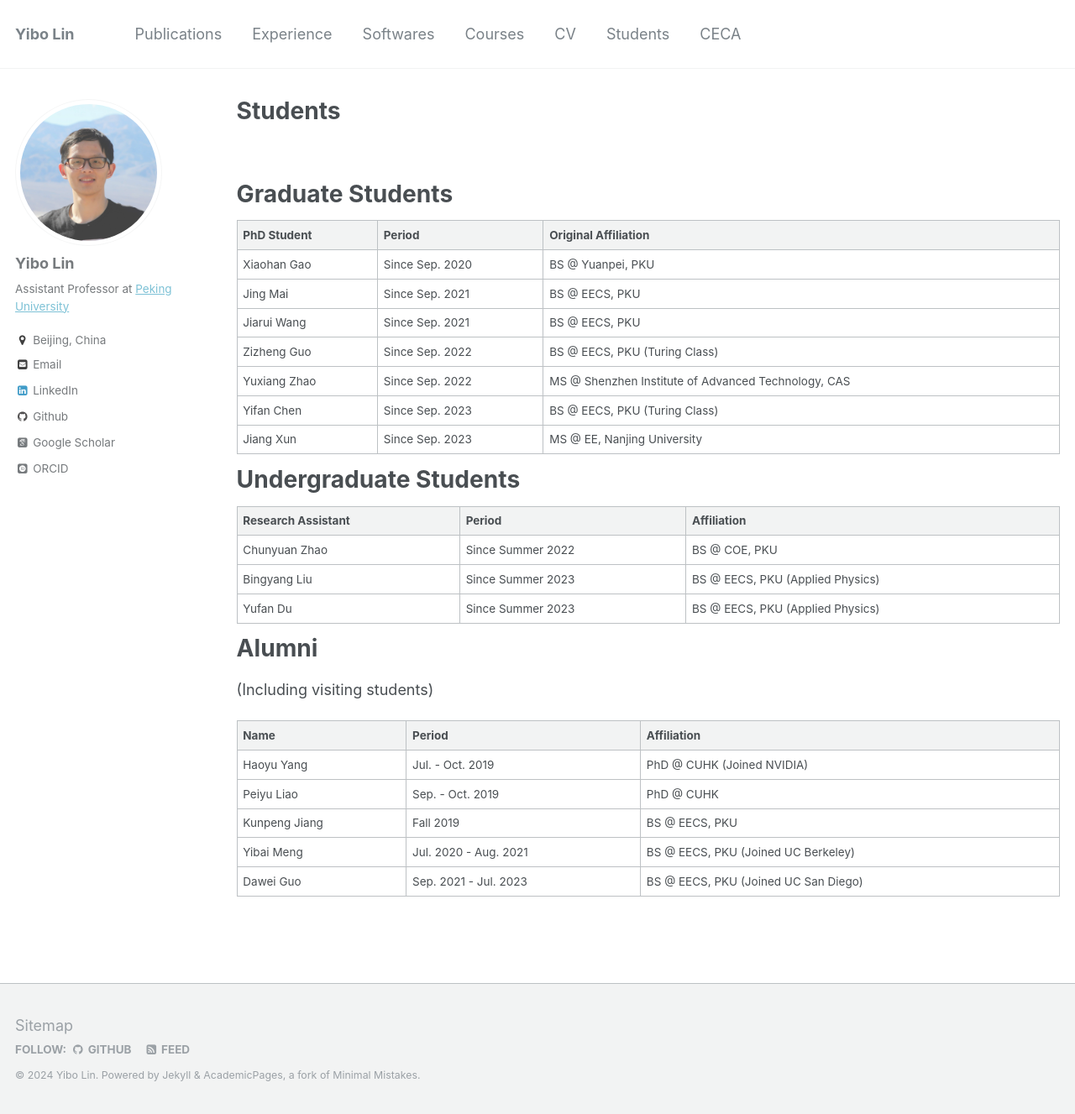
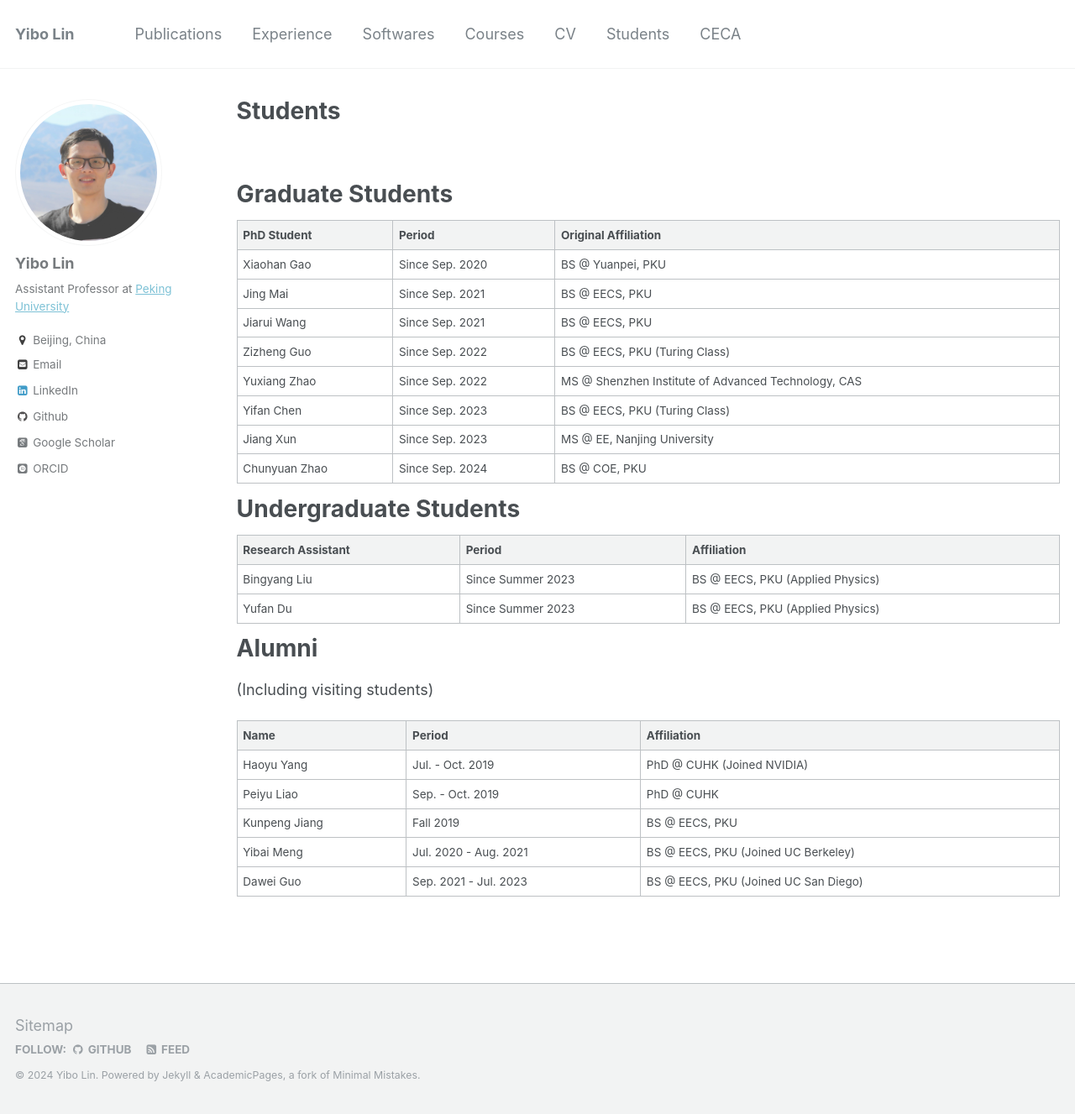
Before and after one commit to limbo018/limbo018.github.io, a Jekyll site: the page built from _pages/students.md, in a window 1280 px wide and 1327 px high. Shown: the whole window at 84% size. Built offline with Jekyll 4.4.1, drawn with Linux system fonts in a browser that asks for light colours; some web fonts are replaced.

Commit message:
update student page

```diff
--- a/_pages/students.md
+++ b/_pages/students.md
@@ -25,7 +25,9 @@ Graduate Students
 |-----------------------------------------------------|--------------------------------------|-------------------------------------------------------|
 | Yifan Chen                                          | Since Sep. 2023                      | BS @ EECS, PKU (Turing Class)        |
 |-----------------------------------------------------|--------------------------------------|-------------------------------------------------------|
-| Jiang Xun                                           | Since Sep. 2023                      | MS @ EE, Nanjing University            |
+| Jiang Xun                                           | Since Sep. 2023                      | MS @ EE, Nanjing University          |
+|-----------------------------------------------------|--------------------------------------|-------------------------------------------------------|
+| Chunyuan Zhao                                       | Since Sep. 2024                      | BS @ COE, PKU                        |
 |-----------------------------------------------------|--------------------------------------|-------------------------------------------------------|
 
 Undergraduate Students
@@ -33,8 +35,6 @@ Undergraduate Students
 
 |-----------------------------------------------------|--------------------------------------|--------------------------------------|
 | Research Assistant                                  | Period                               | Affiliation                          |
-|-----------------------------------------------------|--------------------------------------|--------------------------------------|
-| Chunyuan Zhao                                       | Since Summer 2022                    | BS @ COE, PKU                       |
 |-----------------------------------------------------|--------------------------------------|--------------------------------------|
 | Bingyang Liu                                        | Since Summer 2023                    | BS @ EECS, PKU (Applied Physics)       |
 |-----------------------------------------------------|--------------------------------------|--------------------------------------|
```
